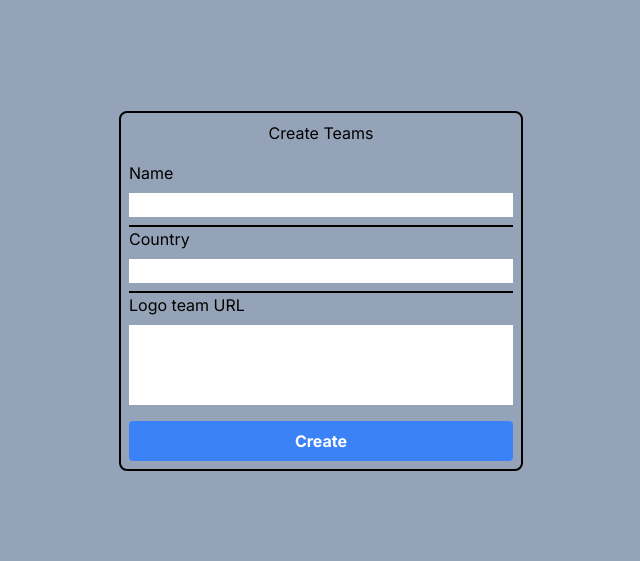
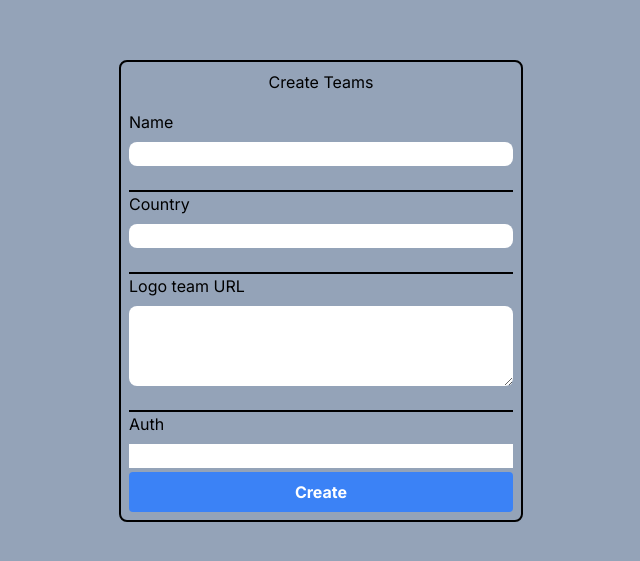
Before and after one commit to MathRibera/proplayers.net, a Next.js app in the folder frontend/: page /create/teams in a window 1280 px wide. Shown: the part 109-670 px from the top of the page, without its empty margins (319-959 px from the left). Built offline with nearby package versions, Linux system fonts and the light colour scheme.

Commit message:
feat: Add css , success message and input validate

```diff
--- a/frontend/src/app/create/teams/page.tsx
+++ b/frontend/src/app/create/teams/page.tsx
@@ -3,24 +3,32 @@ import Image from 'next/image'
 import { useState } from 'react';
 
 export default function Home() {
-  const [form, setForm] = useState({
+  const DEFAULT_VALUE = {
     name: '',
     country: '',
     image: '',
-    auth: 'secret'
+    auth: '',
+  }
+  const [form, setForm] = useState({
+    ...DEFAULT_VALUE,
+    success: false
   })
 
   const createTeam = async (e: any) => {
     e.preventDefault()
-    const res = await fetch('http://localhost:3000/api/create/team', {
+    if (form.auth !== 'secret') return alert('Wrong auth')
+    if (!form.name || !form.country || !form.image) return alert('Missing fields')
+    await fetch('http://localhost:3000/api/create/team', {
       method: 'POST',
       headers: {
         'Content-Type': 'application/json',
       },
       body: JSON.stringify(form)
     })
-    const data = await res.json()
-    console.log(data)
+    setForm({...DEFAULT_VALUE, success: true })
+    setTimeout(() => {
+      setForm({...DEFAULT_VALUE, success: false})
+    }, 2000)
   }
   return (
     <main className="flex min-h-screen flex-col items-center justify-center p-24 bg-slate-400">
@@ -38,6 +46,7 @@ export default function Home() {
             id="name"
             name="name"
             value={form.name}
+            className='rounded-lg mb-4 w-96 h-6'
             onChange={
               (e) => setForm({...form, name: e.target.value})
             }
@@ -51,6 +60,7 @@ export default function Home() {
             id="country"
             name="country"
             value={form.country}
+            className='mb-4 w-96 h-6 rounded-lg'
             onChange={
               (e) => setForm({...form, country: e.target.value})
             }
@@ -59,22 +69,35 @@ export default function Home() {
             htmlFor="image"
             className="mb-2 mt-2 border-t-2 border-black"
             >Logo team URL</label>
-          <input
-            type="text"
+          <textarea
             id="image"
             name="image"
             value={form.image}
-            className='mb-4 w-96 h-20'
+            className='mb-4 w-96 h-20 rounded-lg'
             onChange={
               (e) => setForm({...form, image: e.target.value})
+            }
+            />
+          <label
+            htmlFor="auth"
+            className="mb-2 mt-2 border-t-2 border-black"
+            >Auth</label>
+          <input
+            type="text"
+            id="auth"
+            name="auth"
+            value={form.auth}
+            onChange={
+              (e) => setForm({...form, auth: e.target.value})
             }
             />
           <button
             type="submit"
             onClick={createTeam}
-            className='bg-blue-500 hover:bg-blue-700 text-white font-bold py-2 px-4 rounded'
+            className='bg-blue-500 hover:bg-blue-700 text-white font-bold py-2 px-4 rounded mt-1'
           >Create</button>
         </form>
+        {form.success && <p className="text-white text-center bg-green-500 w-full mt-1 text-white font-bold py-2 px-4 rounded">Team created</p>}
       </div>
     </main>
   )
```
